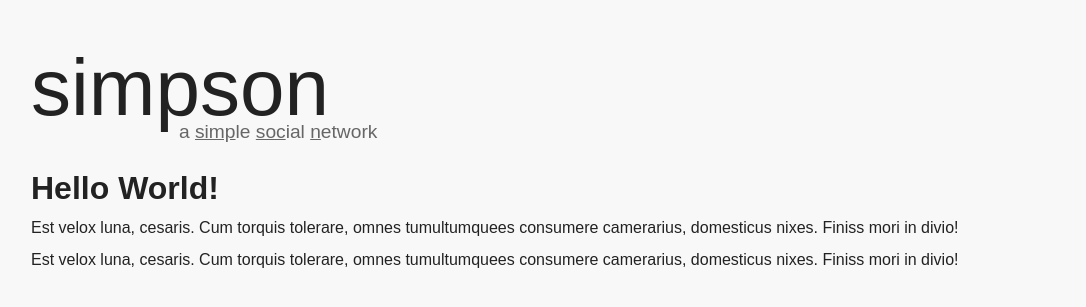
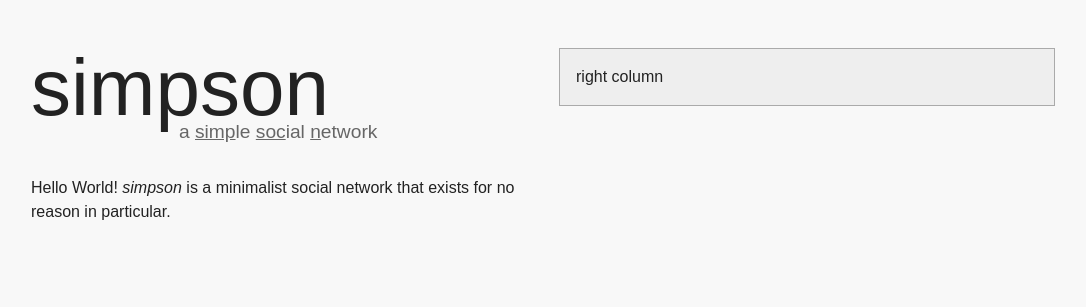
Before and after one commit to vvye/simpson, a PHP site: page / in a window 1280 px wide. Shown: the part 40-347 px from the top of the page, without its empty margins (97-1183 px from the left). Run offline with PHP 8.4, Linux system fonts and the light colour scheme.

Commit message:
Add basic two-column grid system

```diff
--- a/css/main.css
+++ b/css/main.css
@@ -78,3 +78,26 @@ h2 {
 p {
     margin-bottom: 0.5rem;
 }
+
+.grid {
+    clear-after: both;
+}
+
+.column {
+    float: left;
+    width: 50%;
+}
+
+.column:first-child .content {
+    padding-right: 1rem;
+}
+
+.column:last-child .content {
+    padding-left: 1rem;
+}
+
+.panel {
+    border: 1px solid #aaa;
+    background-color: #eee;
+    padding: 1rem;
+}
--- a/inc/templates/home.php
+++ b/inc/templates/home.php
@@ -1,12 +1,19 @@
-<h1>simpson</h1>
-<p>a <em>simp</em>le <em>soc</em>ial <em>n</em>etwork</p>
+<div class="grid">
 
-<h2>Hello World!</h2>
-<p>
-	Est velox luna, cesaris. Cum torquis tolerare, omnes tumultumquees consumere camerarius, domesticus nixes. Finiss
-	mori in divio!
-</p>
-<p>
-	Est velox luna, cesaris. Cum torquis tolerare, omnes tumultumquees consumere camerarius, domesticus nixes. Finiss
-	mori in divio!
-</p>
+	<div class="column">
+		<div class="content">
+			<h1>simpson</h1>
+			<p>a <em>simp</em>le <em>soc</em>ial <em>n</em>etwork</p>
+			<p>Hello World! <em>simpson</em> is a minimalist social network that exists for no reason in particular.</p>
+		</div>
+	</div>
+
+	<div class="column">
+		<div class="content">
+			<div class="panel">
+				right column
+			</div>
+		</div>
+	</div>
+
+</div>
```
